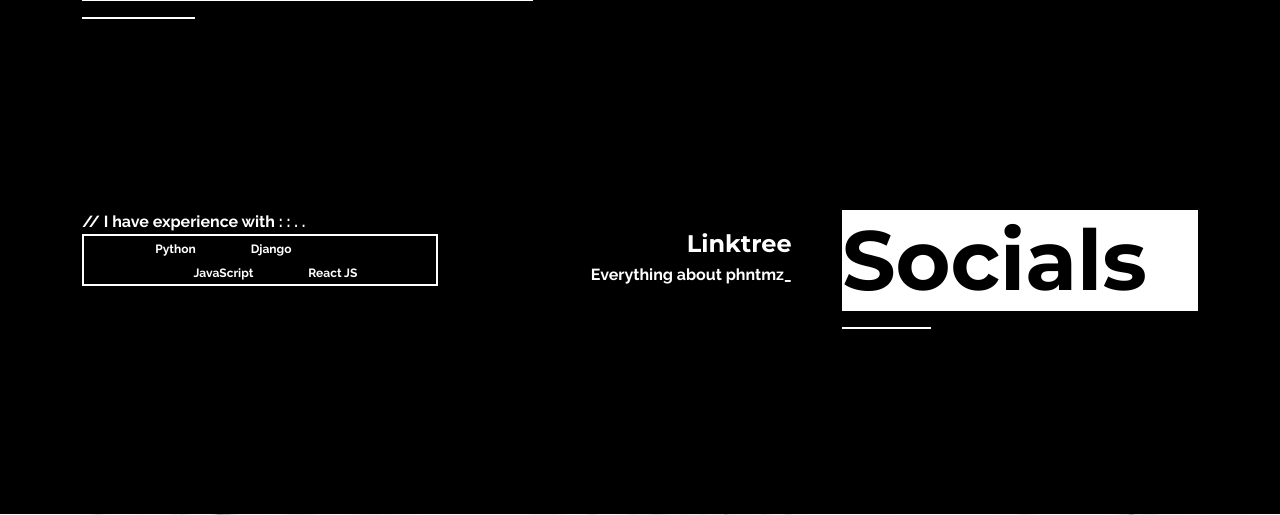
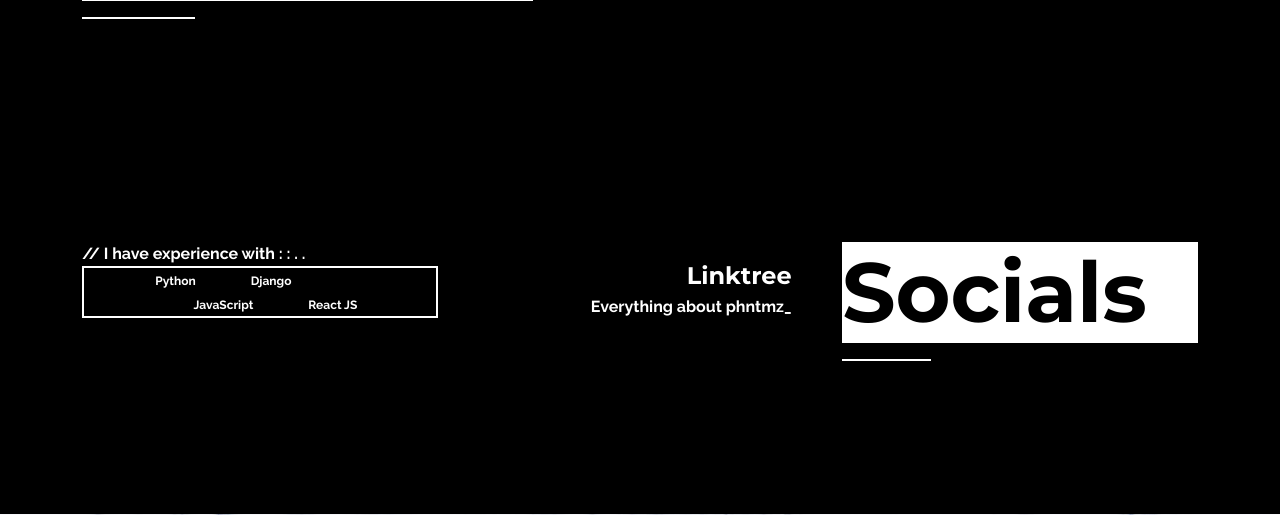
Before and after one commit to fntmz/phntmz_, a Django app: page / in a window 1280 px wide. Shown: the part 286-801 px from the top of the page. Run offline with Django 3.2, Linux system fonts and the light colour scheme; some libraries are stand-ins or nearby versions.

Commit message:
pushed socials on index down

```diff
--- a/hello/templates/index.html
+++ b/hello/templates/index.html
@@ -10,7 +10,7 @@
 {% block content %}
 <div class="container" style="height: 50vh;">
   <div class="row">
-    <div class="col-4" style="margin-top: 12vh">
+    <div class="col-4" style="margin-top: 16vh">
       <div class="feature-items-subtitle">
         // I have experience with : : . .
       </div>
@@ -23,12 +23,12 @@
         <a class="easing-right" href="https://reactjs.org/" style="margin-left: 4vw; font-size: 12px;">React JS</a>
       </div>
     </div>
-    <div class=" col-4" style="margin-top: 14vh; padding-right: 3vw; text-align: right;">
+    <div class=" col-4" style="margin-top: 18vh; padding-right: 3vw; text-align: right;">
       <p><a href="https://linktr.ee/phntmz_" class="feature-items easing-left">Linktree</a><br><span
           class="feature-items-subtitle">Everything about
           phntmz_</span></p>
     </div>
-    <div class="col-4" style="margin-top: 12vh;">
+    <div class="col-4" style="margin-top: 16vh;">
       <div>
         <h1 class="index-header-text">Socials</h1>
         <hr class="hr-animate">
```
